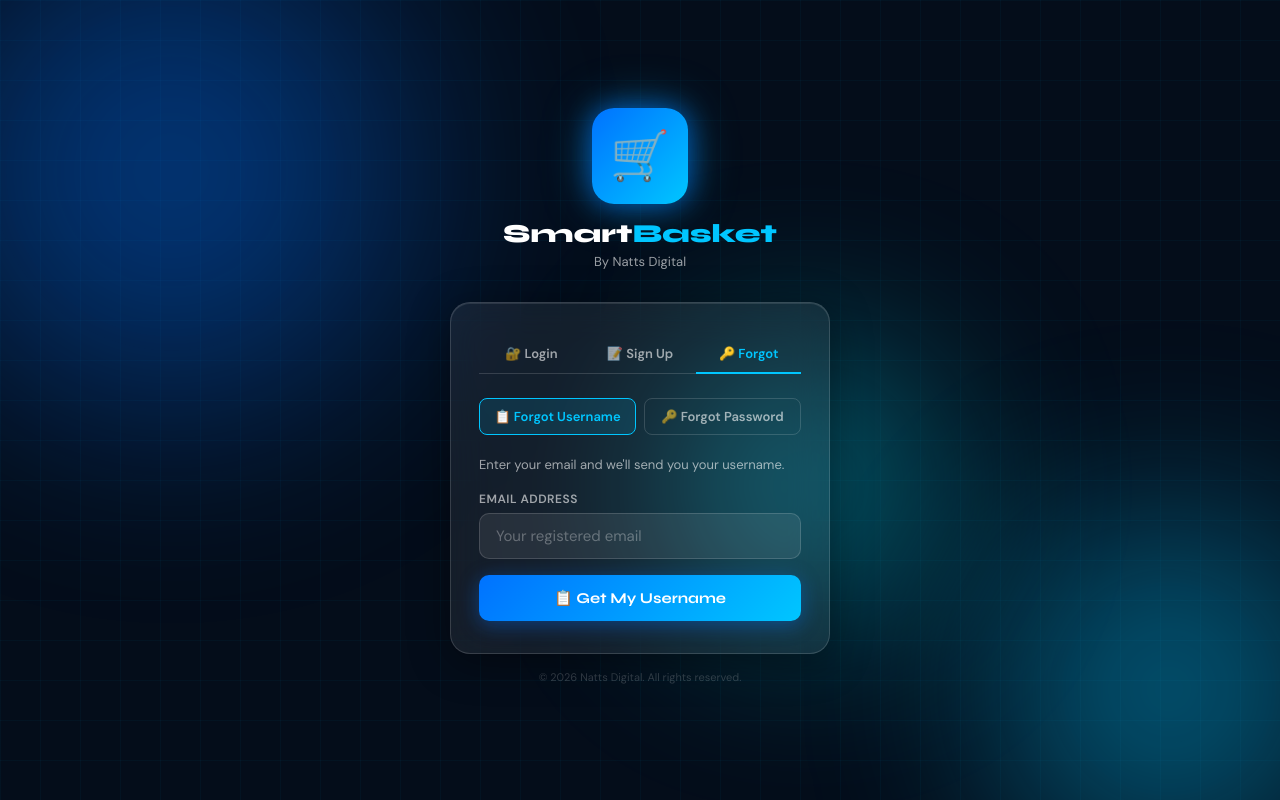
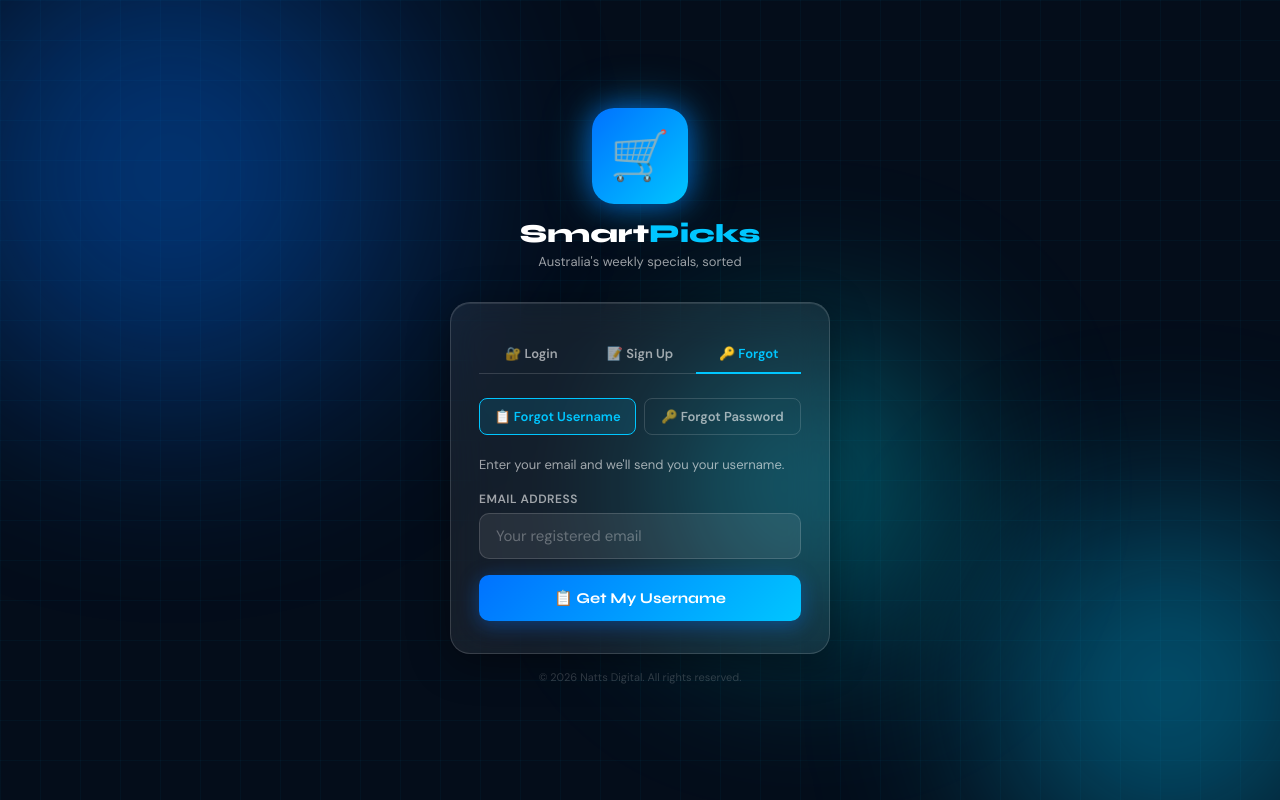
Before and after one commit to snattuvetty-spec/smart-basket, a Flask app: page /forgot in a window 1280 px wide. Run offline with Flask 3, Linux system fonts and the light colour scheme.

Commit message:
rename SmartBasket to SmartPicks

```diff
--- a/backend/templates/forgot.html
+++ b/backend/templates/forgot.html
@@ -3,7 +3,7 @@
 <head>
     <meta charset="UTF-8">
     <meta name="viewport" content="width=device-width, initial-scale=1.0">
-    <title>Account Recovery — SmartBasket</title>
+    <title>Account Recovery — SmartPicks</title>
     <link href="https://fonts.googleapis.com/css2?family=Syne:wght@400;600;700;800&family=DM+Sans:wght@400;500;600&display=swap" rel="stylesheet">
     <style>
         :root { --brand: #00c6ff; --brand-dark: #0072ff; --text: #ffffff; --text-muted: rgba(255,255,255,0.6); --border: rgba(255,255,255,0.15); --input-bg: rgba(255,255,255,0.08); --card-bg: rgba(255,255,255,0.07); }
@@ -65,8 +65,8 @@
 <div class="auth-wrapper">
     <div class="auth-logo">
         <div class="logo-icon">🛒</div>
-        <h1>Smart<span>Basket</span></h1>
-        <p>By Natts Digital</p>
+        <h1>Smart<span>Picks</span></h1>
+        <p>Australia's weekly specials, sorted</p>
     </div>
     <div class="auth-card">
         <div class="tabs">
--- a/backend/templates/login.html
+++ b/backend/templates/login.html
@@ -3,7 +3,7 @@
 <head>
     <meta charset="UTF-8">
     <meta name="viewport" content="width=device-width, initial-scale=1.0">
-    <title>Login — SmartBasket</title>
+    <title>Login — SmartPicks</title>
     <link href="https://fonts.googleapis.com/css2?family=Syne:wght@400;600;700;800&family=DM+Sans:wght@400;500;600&display=swap" rel="stylesheet">
     <style>
         :root {
@@ -96,8 +96,8 @@
 <div class="auth-wrapper">
     <div class="auth-logo">
         <div class="logo-icon">🛒</div>
-        <h1>Smart<span>Basket</span></h1>
-        <p>By Natts Digital</p>
+        <h1>Smart<span>Picks</span></h1>
+        <p>Australia's weekly specials, sorted</p>
     </div>
     <div class="auth-card">
         <div class="tabs">
--- a/backend/templates/signup.html
+++ b/backend/templates/signup.html
@@ -3,7 +3,7 @@
 <head>
     <meta charset="UTF-8">
     <meta name="viewport" content="width=device-width, initial-scale=1.0">
-    <title>Sign Up — SmartBasket</title>
+    <title>Sign Up — SmartPicks</title>
     <link href="https://fonts.googleapis.com/css2?family=Syne:wght@400;600;700;800&family=DM+Sans:wght@400;500;600&display=swap" rel="stylesheet">
     <style>
         :root { --brand: #00c6ff; --brand-dark: #0072ff; --text: #ffffff; --text-muted: rgba(255,255,255,0.6); --border: rgba(255,255,255,0.15); --input-bg: rgba(255,255,255,0.08); --card-bg: rgba(255,255,255,0.07); }
@@ -66,8 +66,8 @@
 <div class="auth-wrapper">
     <div class="auth-logo">
         <div class="logo-icon">🛒</div>
-        <h1>Smart<span>Basket</span></h1>
-        <p>By Natts Digital</p>
+        <h1>Smart<span>Picks</span></h1>
+        <p>Australia's weekly specials, sorted</p>
     </div>
     <div class="auth-card">
         <div class="tabs">
--- a/frontend/src/App.jsx
+++ b/frontend/src/App.jsx
@@ -173,7 +173,7 @@ function ListView({ items, setItems, addItem, loadingPrices, goCompare }) {
         <div style={{ display: "flex", alignItems: "center", gap: 10, marginBottom: 22 }}>
           <div style={{ width: 36, height: 36, borderRadius: 10, background: "linear-gradient(135deg, #0072ff, #00c6ff)", display: "flex", alignItems: "center", justifyContent: "center", fontSize: 18, boxShadow: "0 4px 14px rgba(0,114,255,0.4)" }}>🛒</div>
           <div>
-            <div style={{ color: "#00c6ff", fontSize: 18, fontWeight: 800, fontFamily: "'Syne', sans-serif", lineHeight: 1 }}>SmartBasket</div>
+            <div style={{ color: "#00c6ff", fontSize: 18, fontWeight: 800, fontFamily: "'Syne', sans-serif", lineHeight: 1 }}>SmartPicks</div>
             <div style={{ color: "rgba(255,255,255,0.3)", fontSize: 10, letterSpacing: 2, textTransform: "uppercase" }}>by Natts Digital</div>
           </div>
           {loadingPrices && (
```
